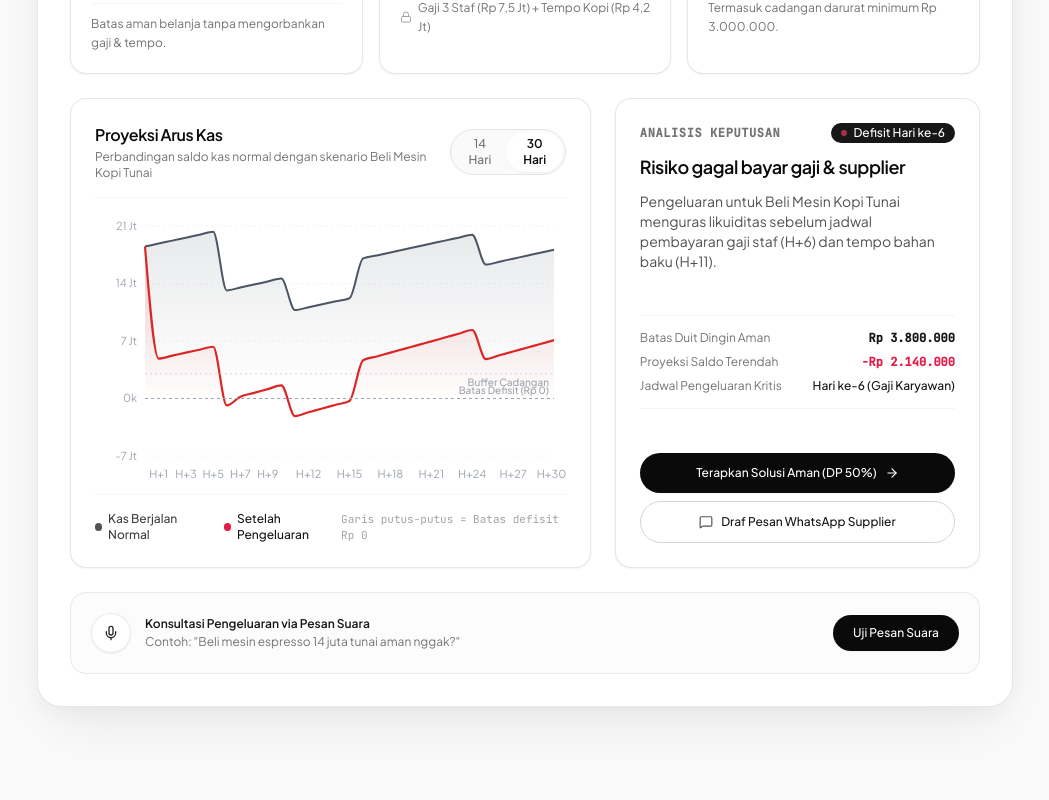
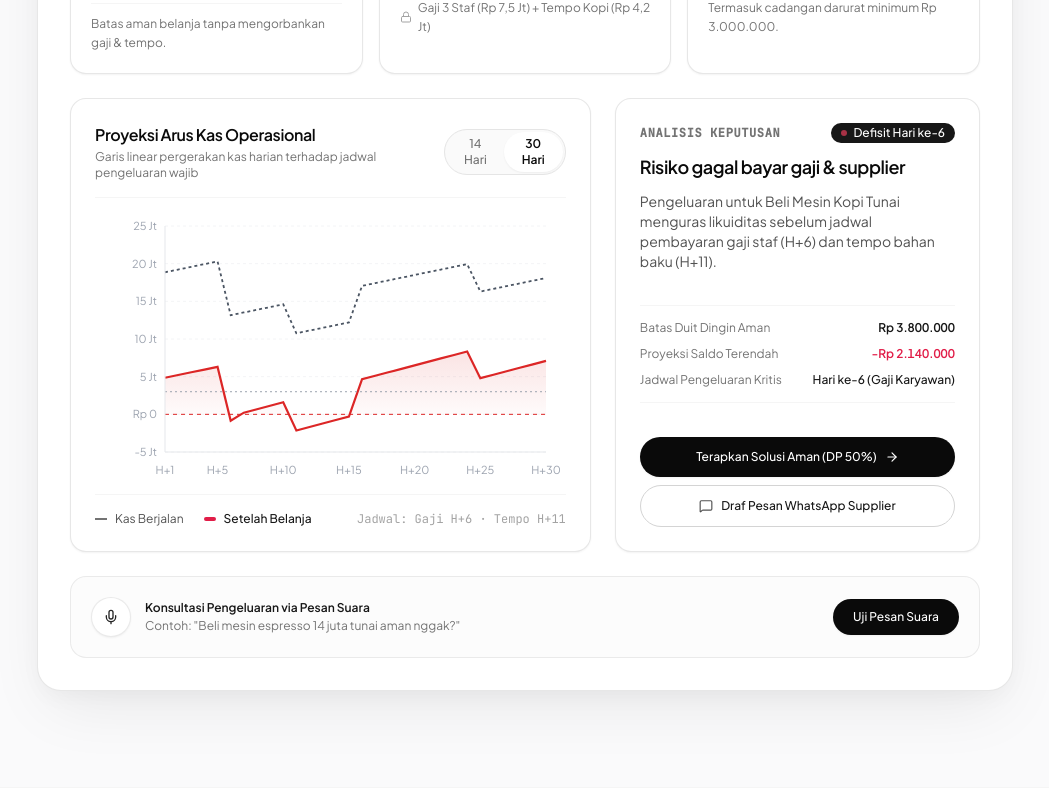
Before and after one commit to dimasdekka/jagausaha, a React (Vite) app in the folder frontend/: page / in a window 1280 px wide. Shown: the part 1020-1820 px from the top of the page, without its empty margins (115-1164 px from the left). Built offline with nearby package versions, Linux system fonts and the light colour scheme; no server answers.

Commit message:
fix(chart): linear financial curves, single-line legend, clean reference lines and unstacked typography

```diff
--- a/frontend/src/components/BoardUIAreaChart.tsx
+++ b/frontend/src/components/BoardUIAreaChart.tsx
@@ -1,8 +1,9 @@
 import React, { useState } from 'react';
 import {
   ResponsiveContainer,
-  AreaChart,
+  ComposedChart,
   Area,
+  Line,
   XAxis,
   YAxis,
   CartesianGrid,
@@ -38,20 +39,20 @@ const CustomTooltip = ({ active, payload, label }: any) => {
           <span className="font-semibold text-neutral-900">{label}</span>
           {isDeficit && (
             <span className="text-[10px] font-mono font-medium text-rose-700 bg-rose-50 border border-rose-200 px-1.5 py-0.5 rounded">
-              Defisit
+              Defisit Kas
             </span>
           )}
         </div>
         <div className="space-y-1.5 font-mono text-[11px]">
           <div className="flex items-center justify-between gap-4">
-            <span className="text-neutral-500">Kas Berjalan</span>
+            <span className="text-neutral-500">Kas Normal</span>
             <span className="font-medium text-neutral-900 tabular-nums">
               Rp {baseVal?.toLocaleString('id-ID')}
             </span>
           </div>
           {scenVal !== undefined && (
             <div className="flex items-center justify-between gap-4">
-              <span className="text-neutral-500">Setelah Pengeluaran</span>
+              <span className="text-neutral-500">Setelah Belanja</span>
               <span className={`font-semibold tabular-nums ${isDeficit ? 'text-rose-600' : 'text-neutral-900'}`}>
                 Rp {scenVal?.toLocaleString('id-ID')}
               </span>
@@ -74,23 +75,31 @@ export const BoardUIAreaChart: React.FC<BoardUIAreaChartProps> = ({
 }) => {
   const [horizon, setHorizon] = useState<number>(30); // 14 or 30 days
 
-  const sliceCount = Math.min(horizon + 1, days.length);
+  // Clean data starting from Day 1 to avoid Day 0 vertical plunge glitch
   const chartData: ChartDataPoint[] = [];
+  const maxDay = Math.min(horizon, days.length - 1);
 
-  for (let i = 0; i < sliceCount; i++) {
+  for (let i = 1; i <= maxDay; i++) {
     chartData.push({
-      day: days[i],
-      label: `Hari ke-${days[i]}`,
-      baseline: baseline[i],
-      scenario: scenario ? scenario[i] : undefined,
+      day: i,
+      label: `Hari ke-${i}`,
+      baseline: baseline[i] !== undefined ? baseline[i] : baseline[baseline.length - 1],
+      scenario: scenario && scenario[i] !== undefined ? scenario[i] : undefined,
     });
   }
 
+  // Explicit, evenly spaced X-axis ticks
+  const xTicks = horizon === 14 ? [1, 3, 7, 10, 14] : [1, 5, 10, 15, 20, 25, 30];
+
+  // Explicit, uniform Y-axis ticks in multiples of 5 Juta
+  const yTicks = [-5000000, 0, 5000000, 10000000, 15000000, 20000000, 25000000];
+
   const formatYAxis = (val: number) => {
+    if (val === 0) return 'Rp 0';
     if (Math.abs(val) >= 1_000_000) {
-      return `${(val / 1_000_000).toFixed(0)} Jt`;
+      return `${val / 1_000_000} Jt`;
     }
-    return `${(val / 1_000).toFixed(0)}k`;
+    return `${val}`;
   };
 
   return (
@@ -99,10 +108,10 @@ export const BoardUIAreaChart: React.FC<BoardUIAreaChartProps> = ({
       <div className="flex flex-col sm:flex-row items-start sm:items-center justify-between gap-4 pb-4 border-b border-neutral-100">
         <div>
           <h3 className="text-base font-semibold text-neutral-950 tracking-tight">
-            Proyeksi Arus Kas
+            Proyeksi Arus Kas Operasional
           </h3>
-          <p className="text-xs text-neutral-500 mt-0.5">
-            Perbandingan saldo kas normal dengan skenario {scenarioName}
+          <p className="text-xs text-neutral-500 mt-0.5 font-normal">
+            Garis linear pergerakan kas harian terhadap jadwal pengeluaran wajib
           </p>
         </div>
 
@@ -112,7 +121,7 @@ export const BoardUIAreaChart: React.FC<BoardUIAreaChartProps> = ({
             <button
               key={h}
               onClick={() => setHorizon(h)}
-              className={`px-3 py-1 rounded-full transition-all ${
+              className={`px-3.5 py-1 rounded-full transition-all ${
                 horizon === h
                   ? 'bg-white text-neutral-950 shadow-sm font-semibold'
                   : 'text-neutral-500 hover:text-neutral-900'
@@ -127,14 +136,10 @@ export const BoardUIAreaChart: React.FC<BoardUIAreaChartProps> = ({
       {/* Main Recharts Area */}
       <div className="h-72 w-full pt-4">
         <ResponsiveContainer width="100%" height="100%">
-          <AreaChart data={chartData} margin={{ top: 12, right: 12, left: -10, bottom: 0 }}>
+          <ComposedChart data={chartData} margin={{ top: 12, right: 20, left: 10, bottom: 4 }}>
             <defs>
-              <linearGradient id="cleanBaselineGrad" x1="0" y1="0" x2="0" y2="1">
-                <stop offset="5%" stopColor="#4B5563" stopOpacity={0.12} />
-                <stop offset="95%" stopColor="#4B5563" stopOpacity={0.0} />
-              </linearGradient>
               <linearGradient id="cleanScenarioGrad" x1="0" y1="0" x2="0" y2="1">
-                <stop offset="5%" stopColor={insolvencyDay ? '#DC2626' : '#059669'} stopOpacity={0.15} />
+                <stop offset="5%" stopColor={insolvencyDay ? '#DC2626' : '#059669'} stopOpacity={0.12} />
                 <stop offset="95%" stopColor={insolvencyDay ? '#DC2626' : '#059669'} stopOpacity={0.0} />
               </linearGradient>
             </defs>
@@ -143,100 +148,92 @@ export const BoardUIAreaChart: React.FC<BoardUIAreaChartProps> = ({
 
             <XAxis
               dataKey="day"
+              ticks={xTicks}
               tickFormatter={(d) => `H+${d}`}
               tickLine={false}
-              axisLine={false}
+              axisLine={{ stroke: '#E5E7EB' }}
               stroke="#9CA3AF"
               fontSize={11}
               dy={6}
             />
 
             <YAxis
+              ticks={yTicks}
+              domain={[-5000000, 25000000]}
               tickFormatter={formatYAxis}
               tickLine={false}
-              axisLine={false}
+              axisLine={{ stroke: '#E5E7EB' }}
               stroke="#9CA3AF"
               fontSize={11}
-              domain={['auto', 'auto']}
             />
 
             <Tooltip content={<CustomTooltip />} />
 
-            {/* Zero Deficit Reference Line */}
+            {/* Critical Zero Deficit Reference Line */}
             <ReferenceLine
               y={0}
-              stroke="#9CA3AF"
-              strokeDasharray="3 3"
+              stroke="#DC2626"
+              strokeDasharray="4 4"
               strokeWidth={1}
-              label={{
-                value: 'Batas Defisit (Rp 0)',
-                position: 'insideBottomRight',
-                fill: '#9CA3AF',
-                fontSize: 10,
-                fontWeight: 500,
-              }}
             />
 
             {/* Safety Buffer Reference Line */}
             <ReferenceLine
               y={safetyBuffer}
-              stroke="#D1D5DB"
+              stroke="#9CA3AF"
               strokeDasharray="2 3"
               strokeWidth={1}
-              label={{
-                value: 'Buffer Cadangan',
-                position: 'insideTopRight',
-                fill: '#9CA3AF',
-                fontSize: 10,
-                fontWeight: 500,
-              }}
             />
 
-            {/* Baseline Area */}
-            <Area
-              type="monotone"
+            {/* Baseline Cash: Clean Linear Line with NO Fill to avoid muddy overlap */}
+            <Line
+              type="linear"
               dataKey="baseline"
               name="Kas Berjalan Normal"
               stroke="#4B5563"
-              strokeWidth={2}
-              fillOpacity={1}
-              fill="url(#cleanBaselineGrad)"
+              strokeWidth={1.8}
+              strokeDasharray="3 3"
+              dot={false}
+              isAnimationActive={false}
             />
 
-            {/* Scenario Area */}
+            {/* Scenario Cash: Clean Linear Area with subtle transparent gradient */}
             {scenario && (
               <Area
-                type="monotone"
+                type="linear"
                 dataKey="scenario"
                 name={scenarioName}
                 stroke={insolvencyDay ? '#DC2626' : '#059669'}
                 strokeWidth={2.2}
                 fillOpacity={1}
                 fill="url(#cleanScenarioGrad)"
+                dot={false}
+                isAnimationActive={false}
               />
             )}
-          </AreaChart>
+          </ComposedChart>
         </ResponsiveContainer>
       </div>
 
-      {/* Clean Quiet Legend */}
-      <div className="flex items-center justify-between pt-4 mt-2 border-t border-neutral-100 text-xs text-neutral-500">
-        <div className="flex items-center gap-4">
-          <span className="flex items-center gap-1.5">
-            <span className="h-2 w-2 rounded-full bg-neutral-600" />
-            <span className="text-neutral-700 font-medium">Kas Berjalan Normal</span>
+      {/* Clean Single-Line Legend */}
+      <div className="flex flex-wrap items-center justify-between pt-4 mt-2 border-t border-neutral-100 text-xs text-neutral-600 gap-2">
+        <div className="flex items-center gap-5">
+          <span className="flex items-center gap-2 whitespace-nowrap">
+            <span className="w-3 h-0.5 bg-neutral-500 border-dashed shrink-0" />
+            <span className="text-neutral-600 whitespace-nowrap">Kas Berjalan</span>
           </span>
           {scenario && (
-            <span className="flex items-center gap-1.5">
-              <span className={`h-2 w-2 rounded-full ${insolvencyDay ? 'bg-rose-600' : 'bg-emerald-600'}`} />
-              <span className="text-neutral-900 font-medium">
-                Setelah Pengeluaran
+            <span className="flex items-center gap-2 whitespace-nowrap">
+              <span className={`w-3 h-1 rounded-full shrink-0 ${insolvencyDay ? 'bg-rose-600' : 'bg-emerald-600'}`} />
+              <span className="text-neutral-900 font-medium whitespace-nowrap">
+                Setelah Belanja
               </span>
             </span>
           )}
         </div>
-        <span className="text-[11px] text-neutral-400 hidden sm:inline font-mono">
-          Garis putus-putus = Batas defisit Rp 0
+
+        <span className="text-neutral-400 text-xs font-mono whitespace-nowrap">
+          Jadwal: Gaji H+6 · Tempo H+11
         </span>
       </div>
     </div>
--- a/frontend/src/components/DecisionIntelligenceCard.tsx
+++ b/frontend/src/components/DecisionIntelligenceCard.tsx
@@ -64,16 +64,16 @@ export const DecisionIntelligenceCard: React.FC<DecisionIntelligenceProps> = ({
       </div>
 
       {/* Structured Metrics Table (Clean, Borderless, Tabular) */}
-      <div className="border-y border-neutral-100 py-3.5 space-y-2 text-xs">
+      <div className="border-y border-neutral-100 py-3.5 space-y-2.5 text-xs">
         <div className="flex items-center justify-between">
           <span className="text-neutral-500">Batas Duit Dingin Aman</span>
-          <span className="font-semibold text-neutral-900 font-mono tabular-nums">
+          <span className="font-semibold text-neutral-900 tabular-nums">
             Rp {safeToSpend.toLocaleString('id-ID')}
           </span>
         </div>
         <div className="flex items-center justify-between">
           <span className="text-neutral-500">Proyeksi Saldo Terendah</span>
-          <span className={`font-semibold font-mono tabular-nums ${minCash < 0 ? 'text-rose-600' : 'text-neutral-900'}`}>
+          <span className={`font-semibold tabular-nums ${minCash < 0 ? 'text-rose-600' : 'text-neutral-900'}`}>
             {minCash < 0 ? `-Rp ${Math.abs(minCash).toLocaleString('id-ID')}` : `Rp ${minCash.toLocaleString('id-ID')}`}
           </span>
         </div>
```
